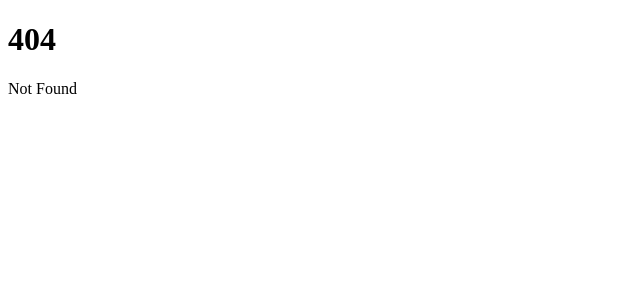
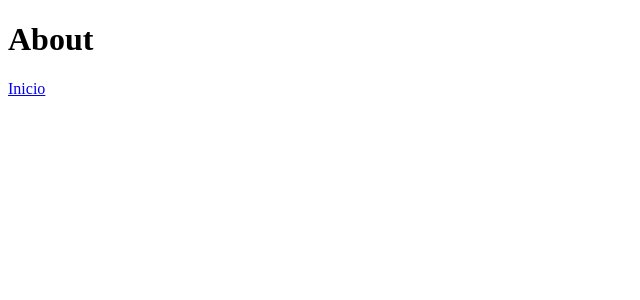
Before and after one commit to carlosruminott/portfolio, a SvelteKit app: page /about in a window 1280 px wide. Before the commit this address had no page. Shown: the top 300 px of the page, without its empty margins (0-640 px from the left). Built offline with nearby package versions, Linux system fonts and the light colour scheme.

Commit message:
feat: about page

```diff
--- a/src/routes/+page.svelte
+++ b/src/routes/+page.svelte
@@ -1,2 +1,3 @@
 <h1>Welcome to SvelteKit</h1>
 <p>Visit <a href="https://kit.svelte.dev">kit.svelte.dev</a> to read the documentation</p>
+<a href="/about">about</a>
--- /dev/null
+++ b/src/routes/about/+page.svelte
@@ -0,0 +1,2 @@
+<h1>About</h1>
+<a href="/">Inicio</a>
```
